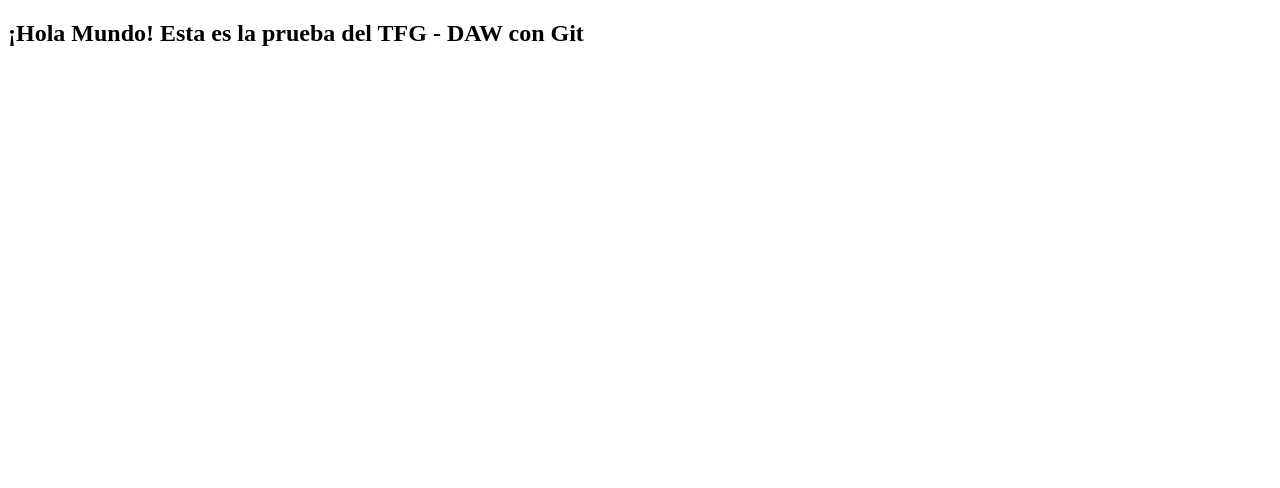
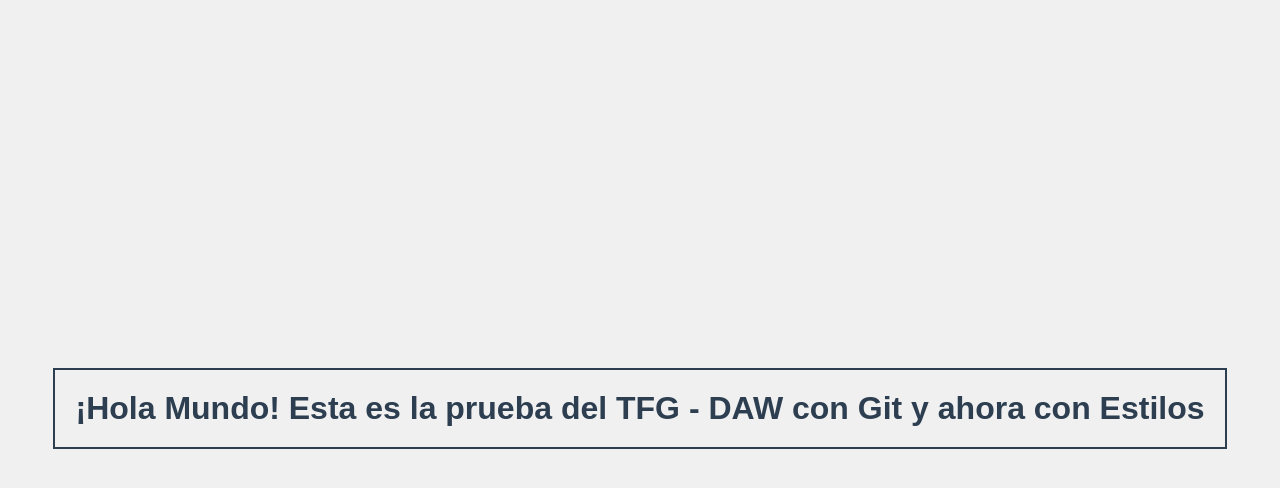
Before and after one commit to aleeon01/Prueba_TFG, a plain HTML site: page index.html in a window 1280 px wide. Drawn offline with Linux system fonts and the light colour scheme.

Commit message:
Añadidos Estilos CSS y vinculado al HTML

```diff
--- a/index.html
+++ b/index.html
@@ -3,9 +3,10 @@
 <head>
     <meta charset="UTF-8">
     <meta name="viewport" content="width=device-width, initial-scale=1.0">
+    <link rel="stylesheet" href="styles.css">
     <title>Prueba</title>
 </head>
 <body>
-    <h2>¡Hola Mundo! Esta es la prueba del TFG - DAW con Git</h2>
+    <h1>¡Hola Mundo! Esta es la prueba del TFG - DAW con Git y ahora con Estilos</h1>
 </body>
 </html>
--- /dev/null
+++ b/styles.css
@@ -0,0 +1,14 @@
+body {
+    background-color: #f0f0f0;
+    font-family: sans-serif;
+    display: flex;
+    justify-content: center;
+    align-items: center;
+    height: 100vh;
+}
+
+h1 {
+    color: #2c3e50;
+    border: 2px solid #2c3e50;
+    padding: 20px;
+}
```
